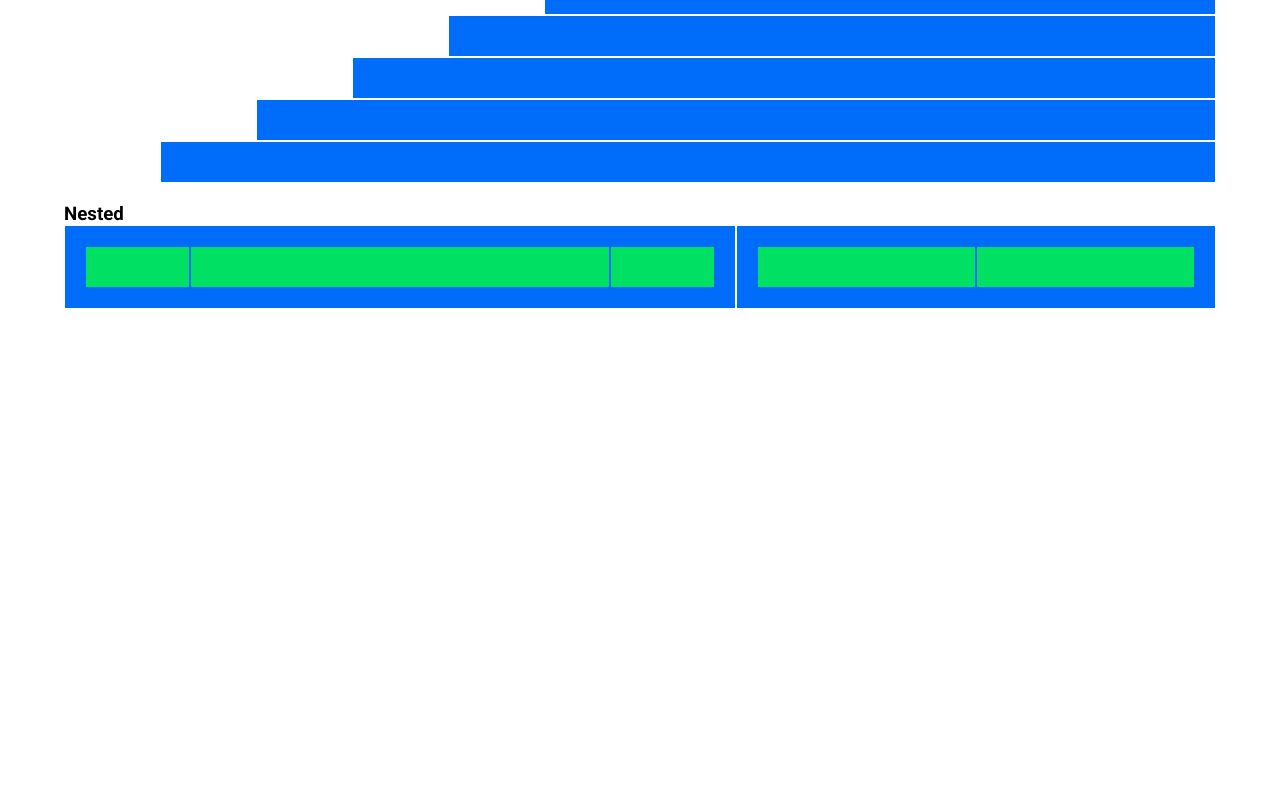
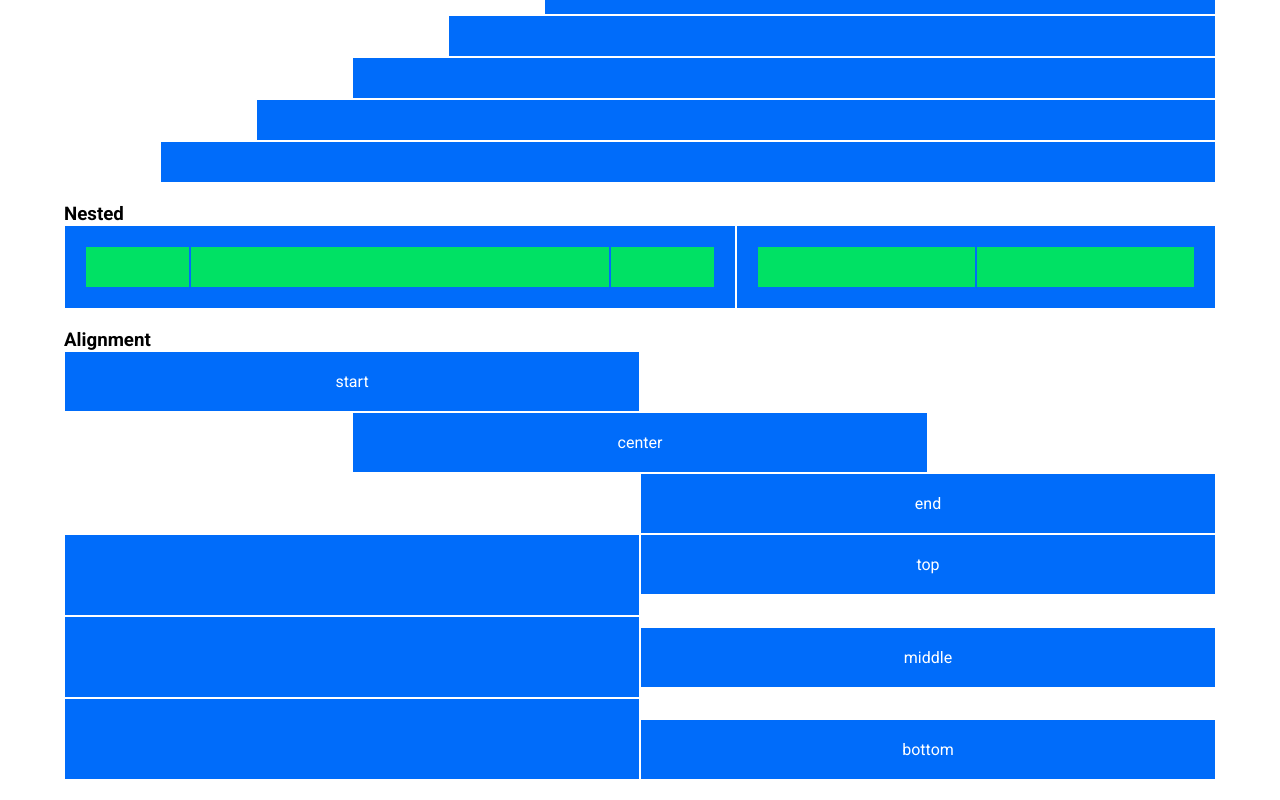
Before and after one commit to marcocor25/html-css-12bool, a plain HTML site: page index.html in a window 1280 px wide. Shown: the part 1065-1865 px from the top of the page. Before the commit the page ends 1394 px from the top, so only its background shows below. Drawn offline with Linux system fonts and the light colour scheme.

Commit message:
Alignment completato

```diff
--- a/index.html
+++ b/index.html
@@ -234,6 +234,41 @@
 
         </div>
 
+        <!-- ! quinto container - alignment -->
+
+        <div class="container">
+
+            <h3>Alignment</h3>
+
+            <div class="row">
+                <div class="col-6">start</div>
+            </div>
+
+            <div class="row center">
+                <div class="col-6">center</div>
+            </div>
+
+            <div class="row flex-end">
+                <div class="col-6">end</div>
+            </div>
+
+            <div class="row start">
+                <div class="col-6 large"></div>
+                <div class="col-6">top</div>
+            </div>
+
+            <div class="row middle">
+                <div class="col-6 large"></div>
+                <div class="col-6">middle</div>
+            </div>
+
+            <div class="row bottom">
+                <div class="col-6 large"></div>
+                <div class="col-6">bottom</div>
+            </div>
+
+        </div>
+
     </div>
 
 </body>
--- a/style.css
+++ b/style.css
@@ -48,6 +48,30 @@ html {
 .nested {
     border: 1px solid #006CFA !important;
     background: #00E164 !important;
+}
+
+.center  {
+    justify-content: center;
+}
+
+.flex-end {
+    justify-content: flex-end;
+}
+
+.large {
+    padding: 40px !important;
+}
+
+.start {
+    align-items: flex-start;
+}
+
+.middle {
+    align-items: center;
+}
+
+.bottom {
+    align-items: flex-end;
 }
 
 /* ************************************************** */
```
